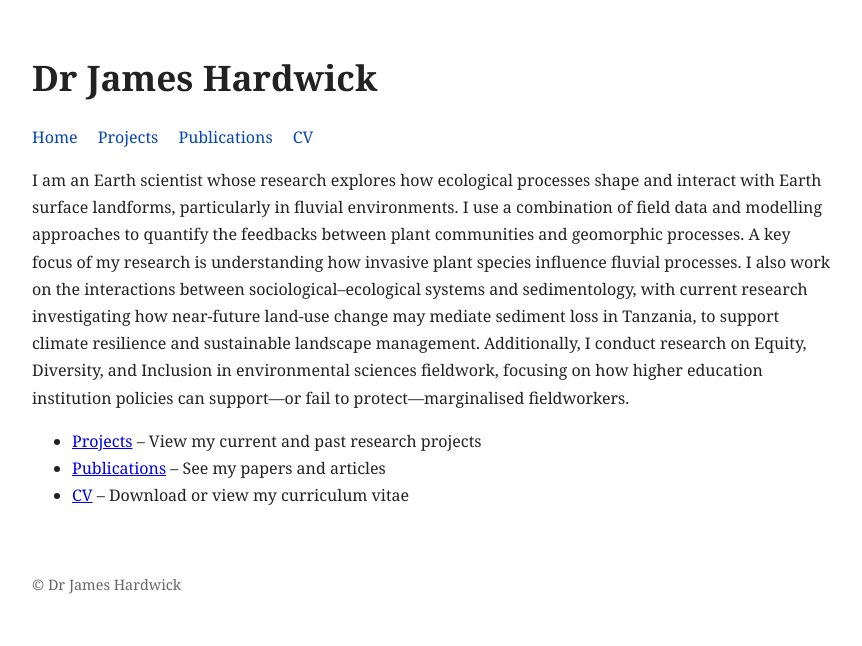
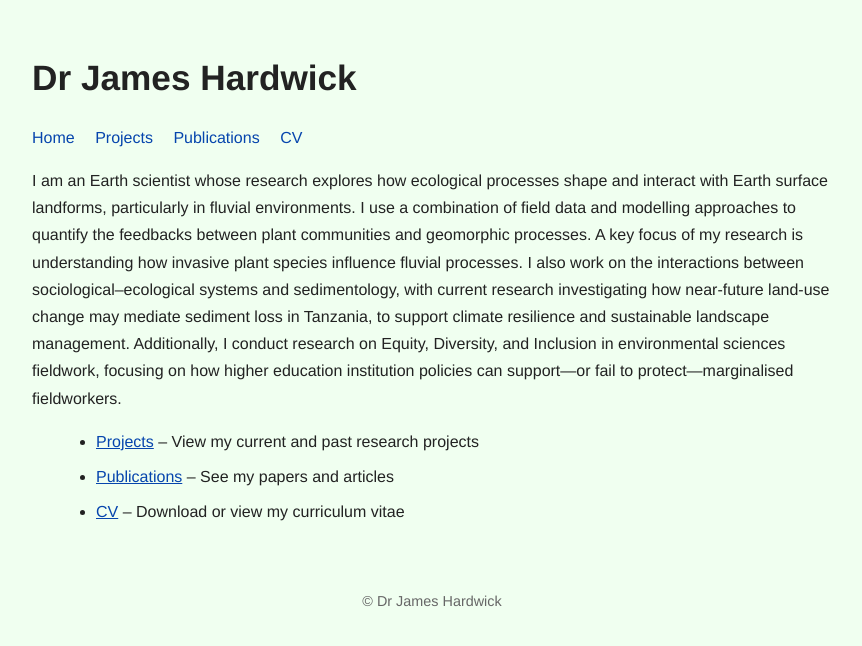
Before and after one commit to ja-hardwick/ja-hardwick.github.io, a Jekyll site: the page built from index.md, in a window 1280 px wide. Shown: the top 646 px of the page, without its empty margins (208-1070 px from the left). Built offline with Jekyll 4.4.1, drawn with Linux system fonts in a browser that asks for light colours.

Commit message:
Update style.css

```diff
--- a/assets/style.css
+++ b/assets/style.css
@@ -1,17 +1,21 @@
+/* ---------- Base Body ---------- */
 body {
-  font-family: Georgia, "Times New Roman", serif;
+  font-family: 'Helvetica Neue', Helvetica, Arial, sans-serif; /* friendly font */
   max-width: 800px;
   margin: 3rem auto;
   padding: 0 1.25rem;
   line-height: 1.7;
   color: #222;
+  background-color: #f0fff0; /* very light green background */
 }
 
+/* ---------- Header ---------- */
 header h1 {
   font-size: 2.2rem;
   margin-bottom: 1rem;
 }
 
+/* ---------- Navigation ---------- */
 nav a {
   margin-right: 1rem;
   text-decoration: none;
@@ -22,12 +26,47 @@ nav a:hover {
   text-decoration: underline;
 }
 
+/* ---------- Headings ---------- */
 h2 {
   margin-top: 2rem;
+  color: #064520; /* subtle green tint for section headers */
 }
 
+/* ---------- Lists ---------- */
+ul, ol {
+  margin-left: 1.5rem;
+  margin-bottom: 1.5rem;
+}
+
+li {
+  margin-bottom: 0.5rem;
+}
+
+/* ---------- Images / Figures ---------- */
+figure {
+  margin: 1rem 0;
+  text-align: center;
+}
+
+figure img {
+  max-width: 100%;
+  height: auto;
+  border-radius: 5px; /* optional: slightly rounded corners */
+}
+
+/* ---------- Links ---------- */
+a {
+  color: #0645ad;
+}
+
+a:hover {
+  text-decoration: underline;
+}
+
+/* ---------- Footer ---------- */
 footer {
   margin-top: 4rem;
   font-size: 0.9rem;
   color: #666;
+  text-align: center;
 }
```
